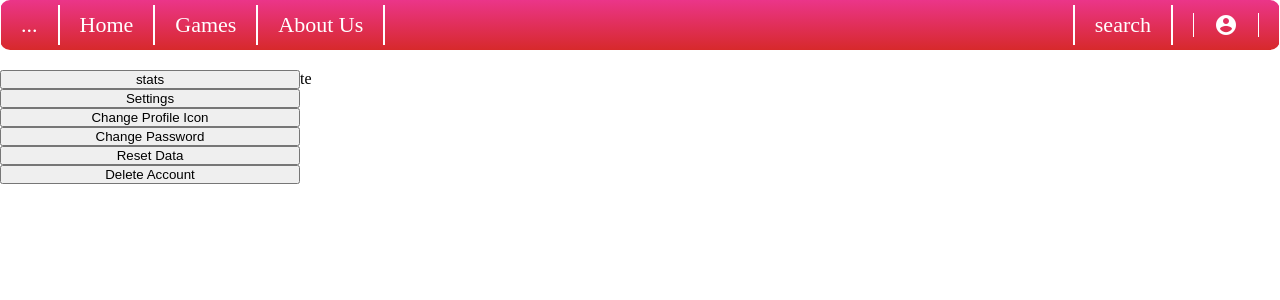
After one commit to ravinduiddamalgoda/educo-sliit, a PHP site: page /profile_page.php in a window 1280 px wide. The commit adds this page. Shown: the top 300 px of the page. Run offline with PHP 8.4, Linux system fonts and the light colour scheme.

Commit message:
profileLayout

```diff
--- a/common_pages/navbar.php
+++ b/common_pages/navbar.php
@@ -1,5 +1,6 @@
 <?php
 echo '
+<link rel="stylesheet" href="https://fonts.googleapis.com/icon?family=Material+Icons">
 <div class="container-navbar" id="container-navbar">
     <div class="navbarh" id="navbarh"></div>
     <div class="navbar" id="navbar">
@@ -10,7 +11,7 @@ echo '
             <a href="about_us.php"><li class="nav-link">About Us</li></a>
             <li class="nav-tab space"></li>
             <li class="nav-tab f-right">search</li>
-            <li class="nav-tab f-right">P</li>
+            <li class="nav-tab f-right"><a href="profile_page.php"><i class="material-icons">account_circle</i></a></li>
         </ul>
     </div>
 </div>
--- /dev/null
+++ b/profile_page.php
@@ -0,0 +1,38 @@
+<!DOCTYPE html>
+<html lang="en">
+<head>
+    <meta charset="UTF-8">
+    <meta http-equiv="X-UA-Compatible" content="IE=edge">
+    <meta name="viewport" content="width=device-width, initial-scale=1.0">
+    <link href="src/css/style_profile.css" rel="stylesheet">
+    <link href="src/css/style.css" rel="stylesheet">
+
+	<script src="src/js/navbar.js"></script>
+    <title>EDUCO</title>
+</head>
+<body>
+    <?php include 'common_pages/navbar.php';?>
+    <section>
+        <div class="alignMain">
+
+                <form id="myForm" method="GET" action="">
+                    <div class="menuclz">
+                        <button type="submit" name="button" value="stats">stats</button>
+                        <button type="submit" name="button" value="settings">Settings</button>
+                        <button type="submit" name="button" value="profileImg">Change Profile Icon</button>
+                        <button type="submit" name="button" value="changePw">Change Password</button>
+                        <button type="submit" name="button" value="reset">Reset Data</button>
+                        <button type="submit" name="button" value="reset">Delete Account</button>
+                    </div>
+                </form>
+
+            <div>
+            <?php
+                echo"te";
+
+            ?></div>
+        </div>
+    </section>
+
+</body>
+</html>
--- a/sql/create.sql
+++ b/sql/create.sql
@@ -6,7 +6,7 @@ CREATE TABLE `User`(
 	Account_Type integer,
 	Profile_Directory varchar(200),
 	Verification varchar(50),
-	Password varchar(50),
+	Password varchar(256),
 
 	CONSTRAINT pKey_u PRIMARY KEY (User_ID)
 );
--- /dev/null
+++ b/src/css/style_profile.css
@@ -0,0 +1,17 @@
+.alignMain{
+    display: flex;
+    flex-direction: row;
+}
+
+*{
+    margin: 0;
+    padding: 0;
+}
+.menuclz{
+    display: flex;
+    flex-direction: column;
+}
+
+.menuclz button{
+    width: 300px;
+}
```
Also changed, not shown: index.php (+5 -2 lines).
